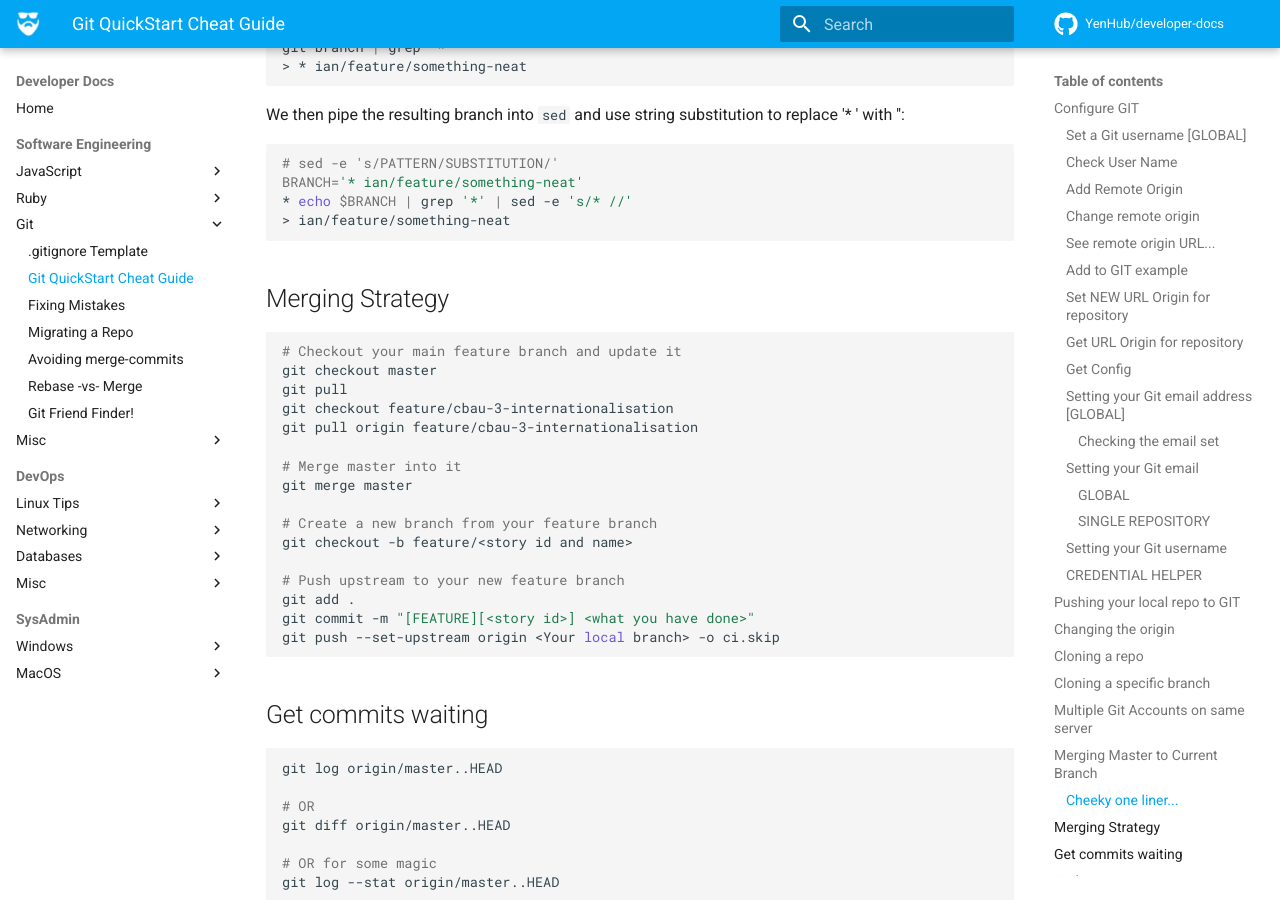
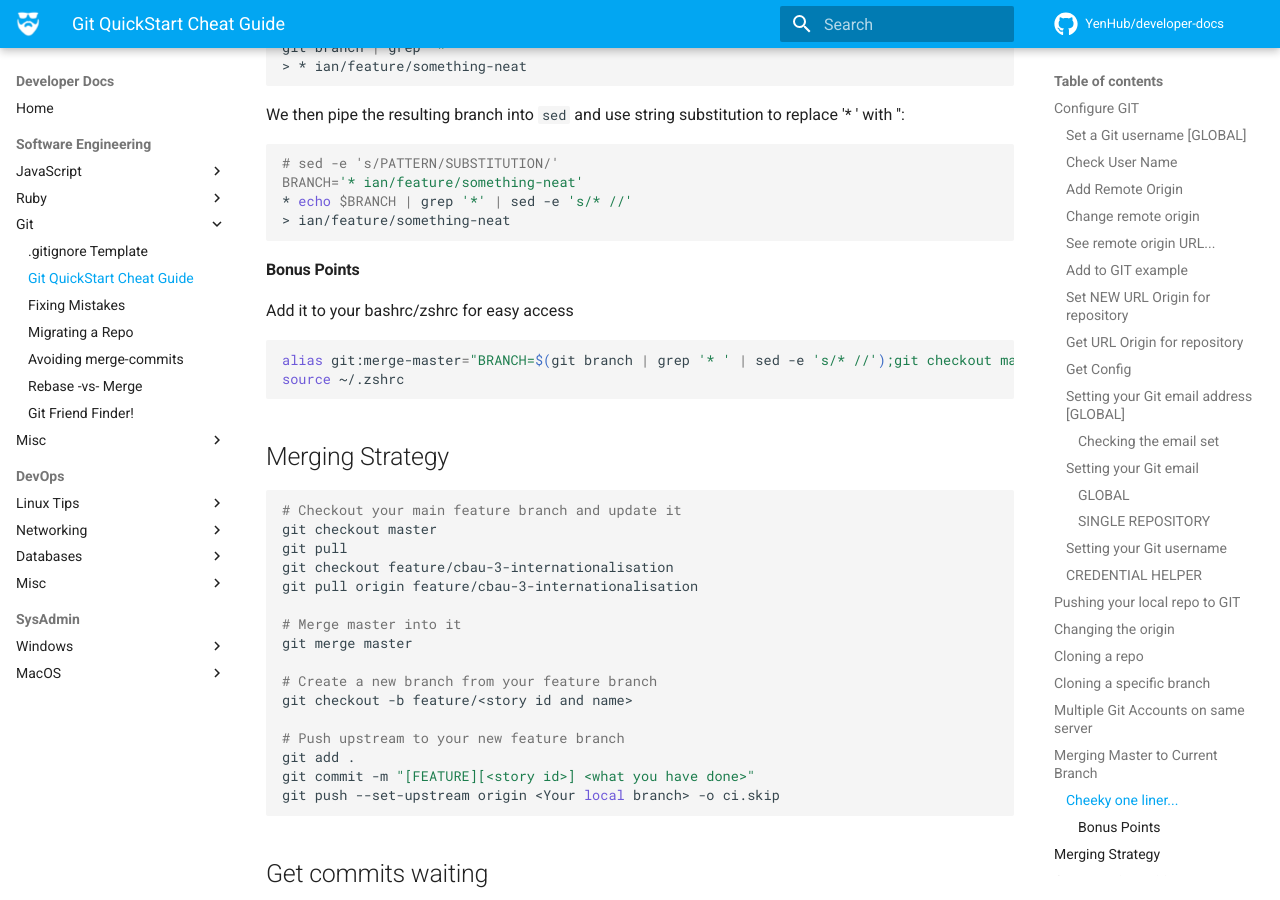
Before and after one commit to YenHub/developer-docs, an MkDocs documentation site: the page built from docs/engineering/git/git-quickstart.md, in a window 1280 px wide and 900 px high, scrolled down 5796 px. Built offline with MkDocs 1.6.1 and Material for MkDocs 9.7.7, drawn with Linux system fonts in a browser that asks for light colours; comment, search, counter and statistics services are not loaded.

Commit message:
Add oneliner alias

````diff
--- a/docs/engineering/git/git-quickstart.md
+++ b/docs/engineering/git/git-quickstart.md
@@ -303,6 +303,15 @@ BRANCH='* ian/feature/something-neat'
 > ian/feature/something-neat
 ```
 
+#### Bonus Points
+
+Add it to your bashrc/zshrc for easy access
+
+```bash
+alias git:merge-master="BRANCH=$(git branch | grep '* ' | sed -e 's/* //');git checkout master && git pull -p --all && git checkout $BRANCH && git merge master"
+source ~/.zshrc
+```
+
 ## Merging Strategy
 
 ```bash
````
